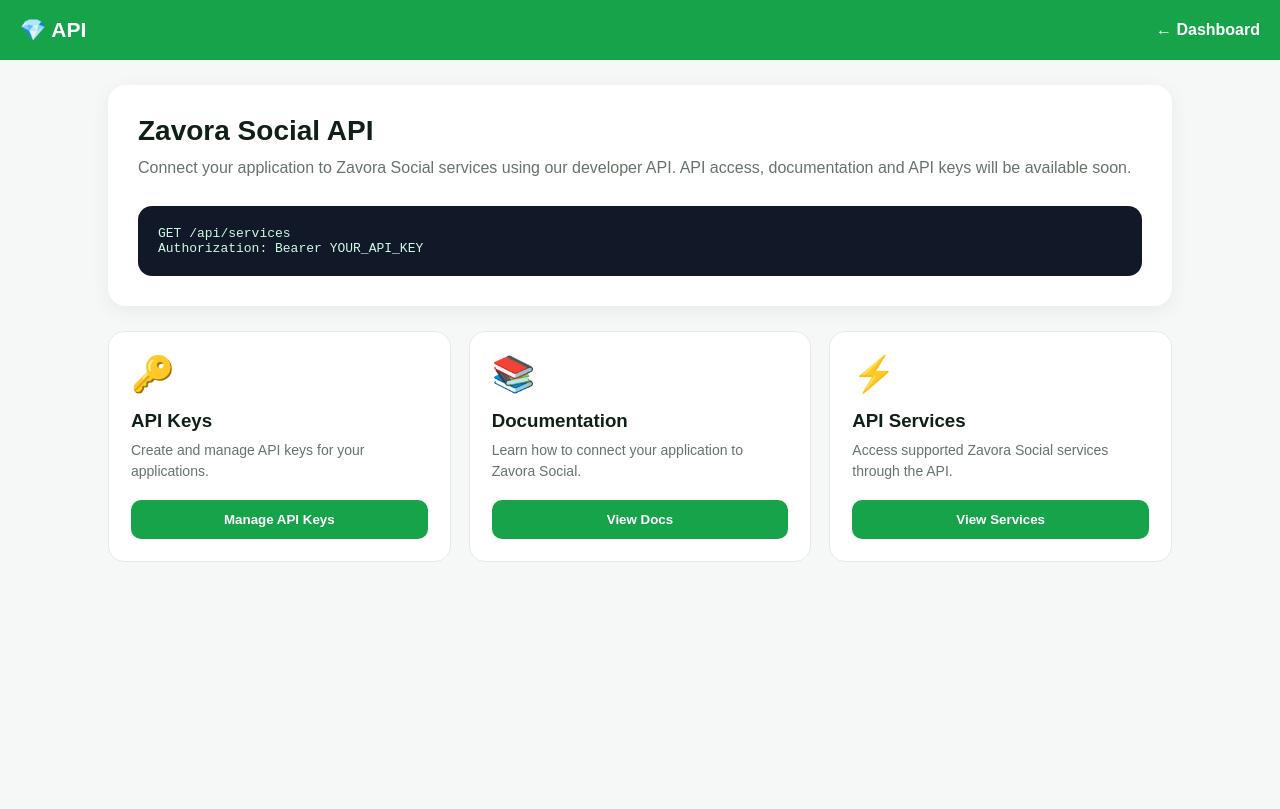
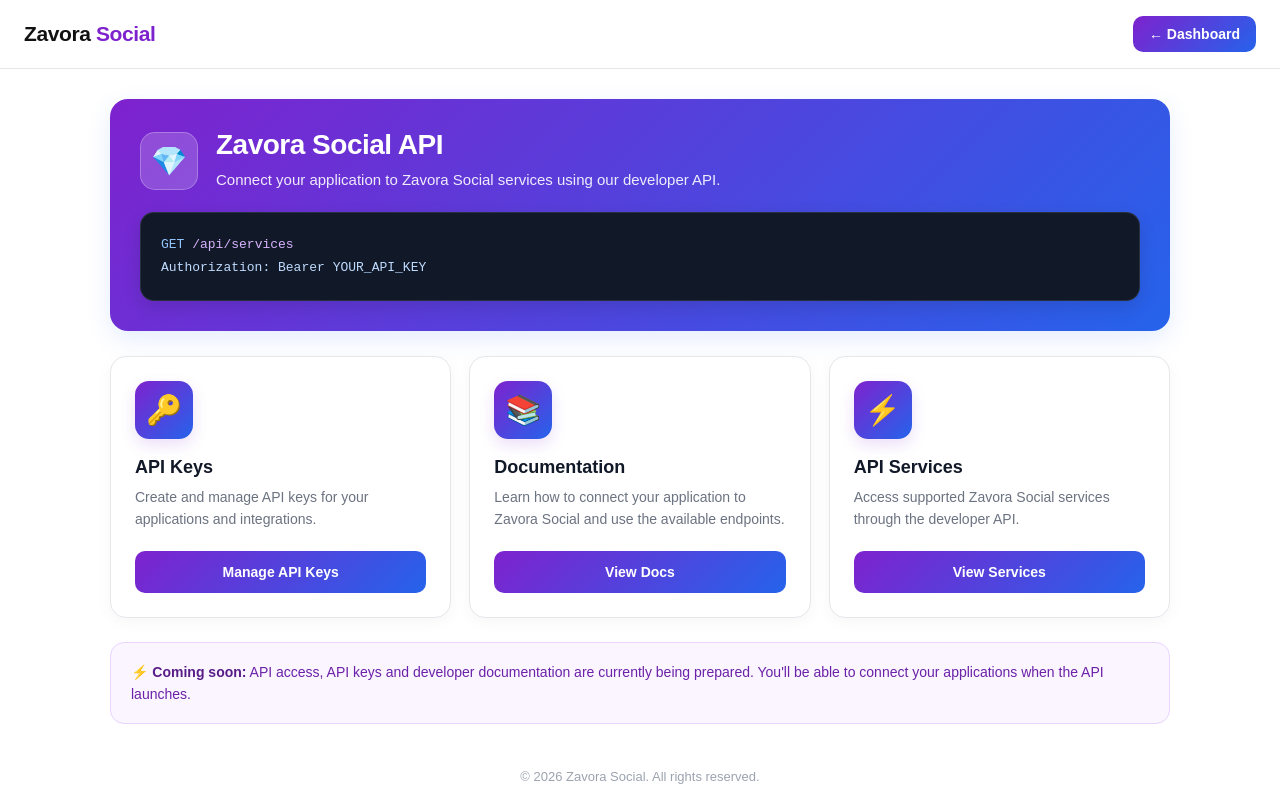
Before and after one commit to omoboyejohn-dev/Zavora-Social, a website: page api.html in a window 1280 px wide. Drawn offline with Linux system fonts and the light colour scheme.

Commit message:
Refactor styles and layout in api.html
Updated styles and layout for improved aesthetics and usability. Enhanced header, hero section, and card components.

```diff
--- a/api.html
+++ b/api.html
@@ -14,117 +14,309 @@
 
 body{
     font-family:Arial,sans-serif;
-    background:#f6f8f7;
-    color:#102016;
+    background:#ffffff;
+    color:#111111;
+    min-height:100vh;
 }
 
+/* Header */
 .header{
-    background:#16a34a;
-    color:#fff;
-    padding:18px 20px;
+    background:#ffffff;
+    color:#111111;
+    padding:16px 24px;
     display:flex;
     align-items:center;
     justify-content:space-between;
+    border-bottom:1px solid #e5e7eb;
+    position:sticky;
+    top:0;
+    z-index:100;
 }
 
-.header h1{
+.logo{
     font-size:21px;
+    font-weight:800;
+    letter-spacing:-.4px;
+}
+
+.logo span{
+    color:#7e22ce;
 }
 
 .back{
-    color:#fff;
+    display:inline-flex;
+    align-items:center;
+    gap:7px;
+    color:#ffffff;
     text-decoration:none;
-    font-weight:bold;
+    font-weight:700;
+    font-size:14px;
+    padding:10px 16px;
+    border-radius:10px;
+    background:linear-gradient(135deg,#7e22ce,#2563eb);
+    transition:.2s ease;
 }
 
+.back:hover{
+    transform:translateY(-1px);
+    box-shadow:0 6px 16px rgba(126,34,206,.22);
+}
+
+/* Main */
 .container{
     max-width:1100px;
     margin:auto;
-    padding:25px 18px;
+    padding:30px 20px 45px;
 }
 
+/* Hero */
 .hero{
-    background:#fff;
+    background:linear-gradient(135deg,#7e22ce,#2563eb);
+    color:#ffffff;
     border-radius:18px;
     padding:30px;
-    box-shadow:0 5px 20px rgba(0,0,0,.06);
     margin-bottom:25px;
+    box-shadow:0 8px 25px rgba(37,99,235,.12);
+}
+
+.hero-content{
+    display:flex;
+    align-items:center;
+    gap:18px;
+    margin-bottom:20px;
+}
+
+.hero-icon{
+    width:58px;
+    height:58px;
+    border-radius:15px;
+    background:rgba(255,255,255,.18);
+    border:1px solid rgba(255,255,255,.25);
+    display:flex;
+    align-items:center;
+    justify-content:center;
+    font-size:29px;
+    flex-shrink:0;
 }
 
 .hero h2{
     font-size:28px;
-    margin-bottom:8px;
+    margin-bottom:7px;
+    letter-spacing:-.5px;
 }
 
 .hero p{
-    color:#66736a;
+    color:rgba(255,255,255,.9);
+    font-size:15px;
     line-height:1.6;
 }
 
+/* Code Box */
+.code-box{
+    background:#111827;
+    color:#e9d5ff;
+    padding:20px;
+    border-radius:14px;
+    overflow:auto;
+    font-family:monospace;
+    font-size:13px;
+    line-height:1.8;
+    border:1px solid rgba(255,255,255,.1);
+    box-shadow:0 6px 18px rgba(0,0,0,.12);
+}
+
+.code-method{
+    color:#93c5fd;
+}
+
+.code-url{
+    color:#d8b4fe;
+}
+
+.code-auth{
+    color:#bfdbfe;
+}
+
+/* Grid */
 .grid{
     display:grid;
     grid-template-columns:repeat(3,1fr);
     gap:18px;
 }
 
+/* Cards */
 .card{
-    background:#fff;
-    border:1px solid #e5eae7;
+    background:#ffffff;
+    border:1px solid #e5e7eb;
     border-radius:16px;
-    padding:22px;
+    padding:24px;
+    box-shadow:0 4px 16px rgba(17,24,39,.04);
+    transition:.2s ease;
+}
+
+.card:hover{
+    transform:translateY(-3px);
+    border-color:#d8b4fe;
+    box-shadow:0 10px 25px rgba(17,24,39,.08);
+}
+
+.icon-box{
+    width:58px;
+    height:58px;
+    border-radius:14px;
+    background:linear-gradient(135deg,#7e22ce,#2563eb);
+    display:flex;
+    align-items:center;
+    justify-content:center;
+    margin-bottom:18px;
+    box-shadow:0 6px 15px rgba(126,34,206,.15);
 }
 
 .icon{
-    font-size:35px;
-    margin-bottom:15px;
+    font-size:29px;
 }
 
 .card h3{
+    color:#111827;
+    font-size:18px;
     margin-bottom:8px;
 }
 
 .card p{
-    color:#66736a;
+    color:#6b7280;
     font-size:14px;
-    line-height:1.5;
-    margin-bottom:18px;
+    line-height:1.6;
+    margin-bottom:20px;
 }
 
+/* Buttons */
 .btn{
     display:block;
     width:100%;
     border:0;
-    background:#16a34a;
-    color:#fff;
-    padding:12px;
+    background:linear-gradient(135deg,#7e22ce,#2563eb);
+    color:#ffffff;
+    padding:13px;
     border-radius:10px;
-    font-weight:bold;
+    font-weight:700;
+    font-size:14px;
     text-align:center;
     cursor:pointer;
+    transition:.2s ease;
 }
 
 .btn:hover{
-    background:#15803d;
+    transform:translateY(-1px);
+    box-shadow:0 7px 18px rgba(126,34,206,.22);
 }
 
-.code-box{
-    margin-top:25px;
-    background:#111827;
-    color:#d1fae5;
-    padding:20px;
-    border-radius:14px;
-    overflow:auto;
-    font-family:monospace;
-    font-size:13px;
+.btn:active{
+    transform:translateY(0);
 }
 
-@media(max-width:700px){
+/* Info */
+.info{
+    margin-top:24px;
+    padding:18px 20px;
+    border:1px solid #e9d5ff;
+    background:#faf5ff;
+    border-radius:14px;
+    color:#6b21a8;
+    font-size:14px;
+    line-height:1.6;
+}
+
+.info strong{
+    color:#581c87;
+}
+
+/* Footer */
+.footer{
+    text-align:center;
+    color:#9ca3af;
+    font-size:13px;
+    padding:0 20px 25px;
+}
+
+/* Tablet */
+@media(max-width:800px){
     .grid{
-        grid-template-columns:1fr;
+        grid-template-columns:1fr 1fr;
+    }
+}
+
+/* Mobile */
+@media(max-width:600px){
+    .header{
+        padding:14px 16px;
+    }
+
+    .logo{
+        font-size:19px;
+    }
+
+    .back{
+        padding:9px 12px;
+        font-size:13px;
+    }
+
+    .container{
+        padding:22px 15px 35px;
+    }
+
+    .hero{
+        padding:22px;
+        border-radius:16px;
+    }
+
+    .hero-content{
+        align-items:flex-start;
+    }
+
+    .hero-icon{
+        width:48px;
+        height:48px;
+        font-size:24px;
+        border-radius:12px;
     }
 
     .hero h2{
         font-size:23px;
+    }
+
+    .hero p{
+        font-size:14px;
+        line-height:1.5;
+    }
+
+    .code-box{
+        padding:16px;
+        font-size:12px;
+        line-height:1.7;
+    }
+
+    .grid{
+        grid-template-columns:1fr;
+        gap:15px;
+    }
+
+    .card{
+        padding:21px;
+    }
+}
+
+@media(max-width:380px){
+    .logo{
+        font-size:17px;
+    }
+
+    .back{
+        font-size:12px;
+        padding:8px 10px;
+    }
+
+    .hero h2{
+        font-size:21px;
     }
 }
 </style>
@@ -133,57 +325,125 @@
 <body>
 
 <header class="header">
-    <h1>💎 API</h1>
-    <a href="dashboard.html" class="back">← Dashboard</a>
+    <div class="logo">Zavora <span>Social</span></div>
+
+    <a href="dashboard.html" class="back">
+        ← Dashboard
+    </a>
 </header>
 
 <main class="container">
 
     <section class="hero">
-        <h2>Zavora Social API</h2>
-        <p>
-            Connect your application to Zavora Social services using our
-            developer API. API access, documentation and API keys will be
-            available soon.
-        </p>
+
+        <div class="hero-content">
+
+            <div class="hero-icon">💎</div>
+
+            <div>
+                <h2>Zavora Social API</h2>
+                <p>
+                    Connect your application to Zavora Social services
+                    using our developer API.
+                </p>
+            </div>
+
+        </div>
 
         <div class="code-box">
-            GET /api/services<br>
-            Authorization: Bearer YOUR_API_KEY
+            <span class="code-method">GET</span>
+            <span class="code-url"> /api/services</span><br>
+            <span class="code-auth">Authorization: Bearer YOUR_API_KEY</span>
         </div>
+
     </section>
+
 
     <section class="grid">
 
         <div class="card">
-            <div class="icon">🔑</div>
+
+            <div class="icon-box">
+                <div class="icon">🔑</div>
+            </div>
+
             <h3>API Keys</h3>
-            <p>Create and manage API keys for your applications.</p>
-            <button class="btn" onclick="comingSoon()">Manage API Keys</button>
+
+            <p>
+                Create and manage API keys for your applications
+                and integrations.
+            </p>
+
+            <button class="btn" onclick="comingSoon()">
+                Manage API Keys
+            </button>
+
         </div>
 
+
         <div class="card">
-            <div class="icon">📚</div>
+
+            <div class="icon-box">
+                <div class="icon">📚</div>
+            </div>
+
             <h3>Documentation</h3>
-            <p>Learn how to connect your application to Zavora Social.</p>
-            <button class="btn" onclick="comingSoon()">View Docs</button>
+
+            <p>
+                Learn how to connect your application to Zavora
+                Social and use the available endpoints.
+            </p>
+
+            <button class="btn" onclick="comingSoon()">
+                View Docs
+            </button>
+
         </div>
 
+
         <div class="card">
-            <div class="icon">⚡</div>
+
+            <div class="icon-box">
+                <div class="icon">⚡</div>
+            </div>
+
             <h3>API Services</h3>
-            <p>Access supported Zavora Social services through the API.</p>
-            <button class="btn" onclick="comingSoon()">View Services</button>
+
+            <p>
+                Access supported Zavora Social services through
+                the developer API.
+            </p>
+
+            <button class="btn" onclick="comingSoon()">
+                View Services
+            </button>
+
         </div>
 
     </section>
 
+
+    <div class="info">
+        <strong>⚡ Coming soon:</strong>
+        API access, API keys and developer documentation are currently
+        being prepared. You'll be able to connect your applications
+        when the API launches.
+    </div>
+
 </main>
+
+
+<footer class="footer">
+    © <span id="year"></span> Zavora Social. All rights reserved.
+</footer>
+
 
 <script>
 function comingSoon(){
     alert("Zavora Social API will be available soon.");
 }
+
+document.getElementById("year").textContent = new Date().getFullYear();
 </script>
 
 </body>
```
